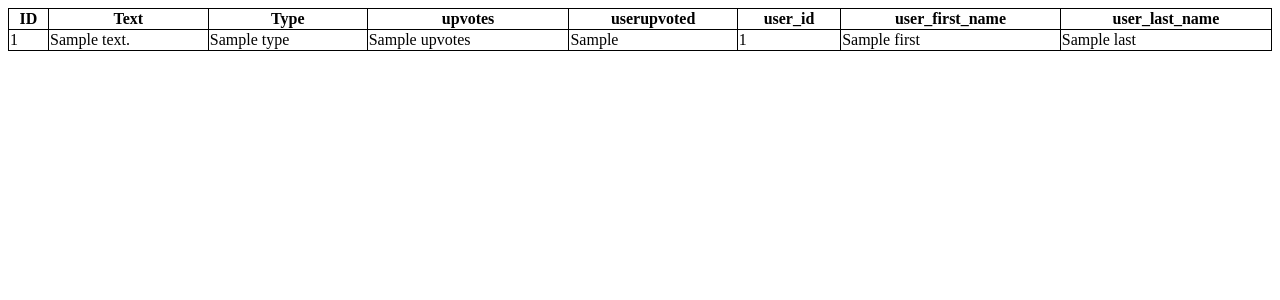
After one commit to MiguelG28/flask_pixels, a Flask app: template templates/cat_facts.html in a window 1280 px wide. The commit adds this page. Shown: the top 300 px of the page. Run offline with Flask 2, Linux system fonts and the light colour scheme; the template is opened without the code that fills it: most values are stand-ins (such as "Sample title", 1, 10 or a date in 2020).

Commit message:
Add call to cat-facts api

```diff
--- a/app.py
+++ b/app.py
@@ -1,5 +1,7 @@
+import json
 import os
 
+import requests
 from flask import Flask
 from flask import render_template
 from flask import request
@@ -14,10 +16,19 @@ database_file = "sqlite:///{}".format(os.path.join(project_dir, "bookdatabase.db
 app = Flask(__name__)
 app.config["SQLALCHEMY_DATABASE_URI"] = database_file
 
+# MailTrap
+app.config['MAIL_SERVER']='smtp.mailtrap.io'
+app.config['MAIL_PORT'] = 2525
+app.config['MAIL_USERNAME'] = '957df237871ea9'
+app.config['MAIL_PASSWORD'] = 'c822e3d3dda305'
+app.config['MAIL_USE_TLS'] = True
+app.config['MAIL_USE_SSL'] = False
+
 db = SQLAlchemy(app)
 
 from models import Book
-
+from flask_mail import Mail, Message
+mail = Mail(app)
 
 @app.route('/', methods=["GET", "POST"])
 def home():
@@ -27,6 +38,9 @@ def home():
             book = Book(title=request.form.get("title"))
             db.session.add(book)
             db.session.commit()
+            msg = Message("New book added", sender='yourId@gmail.com', recipients=['id1@gmail.com'])
+            msg.body = book.title
+            mail.send(msg)
         except Exception as e:
             db.session.rollback()
             print("Failed to add book")
@@ -58,5 +72,40 @@ def delete():
     return redirect("/")
 
 
+@app.route("/cat-facts", methods=["GET", "POST"])
+def get_cat_facts():
+    r = requests.get('https://cat-fact.herokuapp.com/facts')
+    facts = json.loads(r.content)
+    return render_template("cat_facts.html", facts=facts)
+
+
+@app.route("/cat-facts/users", methods=["GET", "POST"])
+def get_cat_facts_users():
+    r = requests.get('https://cat-fact.herokuapp.com/facts')
+    facts = json.loads(r.content)
+    users = ((),)
+    for values in facts['all']:
+        if values.get('user'):
+            first_name = values.get('user').get('name')['first']
+            last_name = values.get('user').get('name')['last']
+            id = values.get('user').get('_id')
+            name = (id, first_name, last_name)
+            if name not in users:
+                users += (name, )
+    return render_template("cat_facts_users.html", users=users)
+
+
+@app.route("/cat-facts/users/<id>", methods=["GET", "POST"])
+def get_cat_facts_by_user(id):
+    r = requests.get('https://cat-fact.herokuapp.com/facts')
+    facts = json.loads(r.content)
+    user_data = []
+    for values in facts['all']:
+        if values.get('user'):
+            if values.get('user').get('_id') == id:
+                user_data.append(values)
+    return render_template("cat_facts_by_user.html", facts=user_data)
+
+
 if __name__ == "__main__":
     app.run(debug=True)
--- /dev/null
+++ b/templates/cat_facts.html
@@ -0,0 +1,47 @@
+<!DOCTYPE html>
+<html lang="en">
+<head>
+  <meta charset="UTF-8">
+  <title>Title</title>
+  <style>
+table, th, td {
+  border: 1px solid black;
+  border-collapse: collapse;
+}
+</style>
+</head>
+<body>
+  <table style="width:100%">
+  <tr>
+    <th>ID</th>
+    <th>Text</th>
+    <th>Type</th>
+    <th>upvotes</th>
+    <th>userupvoted</th>
+    <th>user_id</th>
+    <th>user_first_name</th>
+    <th>user_last_name</th>
+  </tr>
+{% for fact in facts['all'] %}
+
+  <tr>
+    <td>  {{ fact._id }} </td>
+    <td>  {{ fact.text }} </td>
+    <td>  {{ fact.type }} </td>
+    <td>  {{ fact.upvotes }} </td>
+    <td>  {{ fact.userUpvoted }} </td>
+    {% if fact['user'] %}
+      <td>  {{ fact['user']._id }} </td>
+      <td>  {{ fact['user']['name'].first }} </td>
+      <td>  {{ fact['user']['name'].last }} </td>
+    {% else %}
+      <td>---------------</td>
+      <td>---------------</td>
+      <td>---------------</td>
+    {% endif %}
+  </tr>
+
+{% endfor %}
+  </table>
+</body>
+</html>
--- a/templates/home.html
+++ b/templates/home.html
@@ -5,6 +5,10 @@
   <title>Title</title>
 </head>
   <body>
+
+  <a href="/cat-facts">Cat Facts Api Request</a>
+
+
     <h1>Add book</h1>
     <form method="POST" action="/">
       <input type="text" name="title">
```
Also changed, not shown: templates/cat_facts_by_user.html (added, +47 -0 lines), templates/cat_facts_users.html (added, +27 -0 lines).
